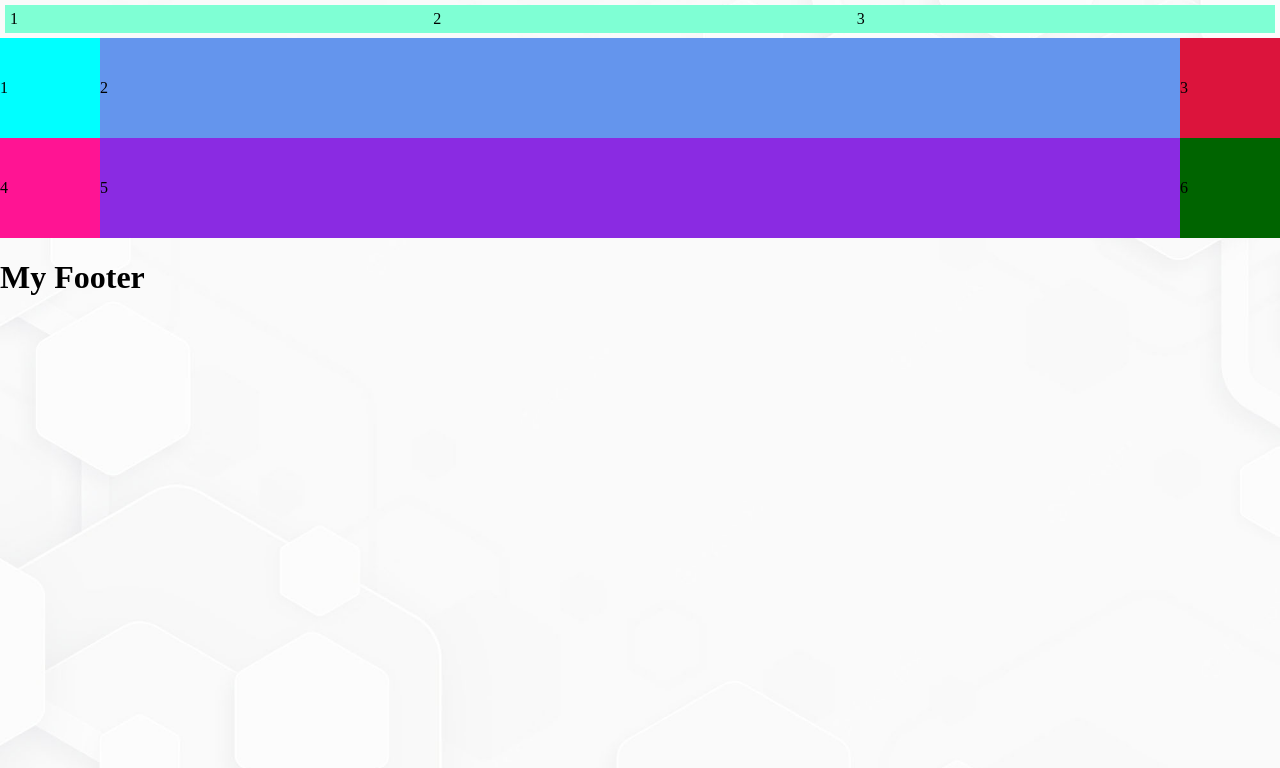
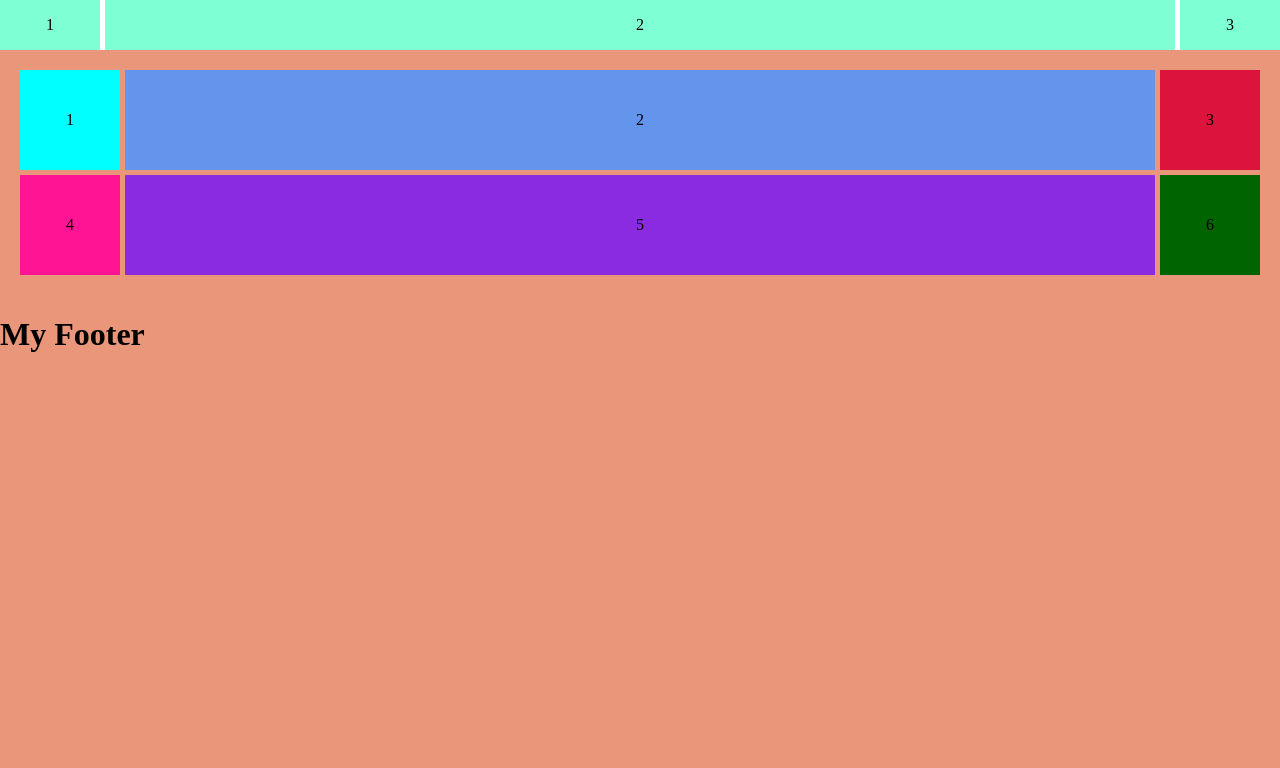
Before and after one commit to GirzyGreenz/Website-UXD-Avans-CMD-J1, a plain HTML site: page pages/index.html in a window 1280 px wide. Drawn offline with nearby package versions, Linux system fonts and the light colour scheme.

Commit message:
Centered Items
Centered Items

```diff
--- a/pages/index.html
+++ b/pages/index.html
@@ -1,3 +1,4 @@
+<!-- designed for Iphone SE-->
 <!DOCTYPE html>
 <html lang="en">
 
@@ -29,12 +30,12 @@
     <div id="header"></div>
 
     <div class="container">
-        <div id="cell1">1</div>
-        <div id="cell2">2</div>
-        <div id="cell3">3</div>
-        <div id="cell4">4</div>
-        <div id="cell5">5</div>
-        <div id="cell6">6</div>
+        <div class="centerCells" id="cell1">1</div>
+        <div class="centerCells" id="cell2">2</div>
+        <div class="centerCells" id="cell3">3</div>
+        <div class="centerCells" id="cell4">4</div>
+        <div class="centerCells" id="cell5">5</div>
+        <div class="centerCells" id="cell6">6</div>
     </div>
 
     <div id="footer"></div>
--- a/stylesheets/global.css
+++ b/stylesheets/global.css
@@ -3,7 +3,7 @@ body {
     padding: 0;
     margin: 0;
 
-    background-image: url("../media/images/website-background.jpg");
+    background-color: darksalmon;
     background-repeat: no-repeat;
     background-attachment: fixed;
     background-position: center;
--- a/stylesheets/header.css
+++ b/stylesheets/header.css
@@ -1,15 +1,15 @@
 .header-container {
-    padding: 5px;
-
+    background-color: white;
     display: grid;
-    grid-template-columns: auto auto auto;
-
-
+    grid-gap: 5px;
+    grid-template-columns: 100px auto 100px;
+    grid-template-rows: 50px;
 }
 
 .cell {
+    display: flex;
+    align-items: center;
+    justify-content: center;
     background-color: aquamarine;
-    padding: 5px;
-    align-items: center;
-    align-text: center;
+    padding: 20px;
 }
--- a/stylesheets/index.css
+++ b/stylesheets/index.css
@@ -1,42 +1,42 @@
+body {
+    background-color: darksalmon;
+}
+
 .container {
-    background-color: darksalmon;
     display: grid;
+    grid-gap: 5px;
     grid-template-columns: 100px auto 100px;
     grid-template-rows: 100px 100px;
+    padding: 20px;
+}
+
+.centerCells {
+    display: flex;
+    align-items: center;
+    justify-content: center;
+    text-decoration-color: antiquewhite;
 }
 
 #cell1 {
     background-color: aqua;
-    align-items: center;
-    align-content: center;
 }
 
 #cell2 {
     background-color: cornflowerblue;
-    align-items: center;
-    align-content: center;
 }
 
 #cell3 {
     background-color: crimson;
-    align-items: center;
-    align-content: center;
 }
 
 #cell4 {
     background-color: deeppink;
-    align-items: center;
-    align-content: center;
 }
 
 #cell5 {
     background-color: blueviolet;
-    align-items: center;
-    align-content: center;
 }
 
 #cell6 {
     background-color: darkgreen;
-    align-items: center;
-    align-content: center;
 }
```
